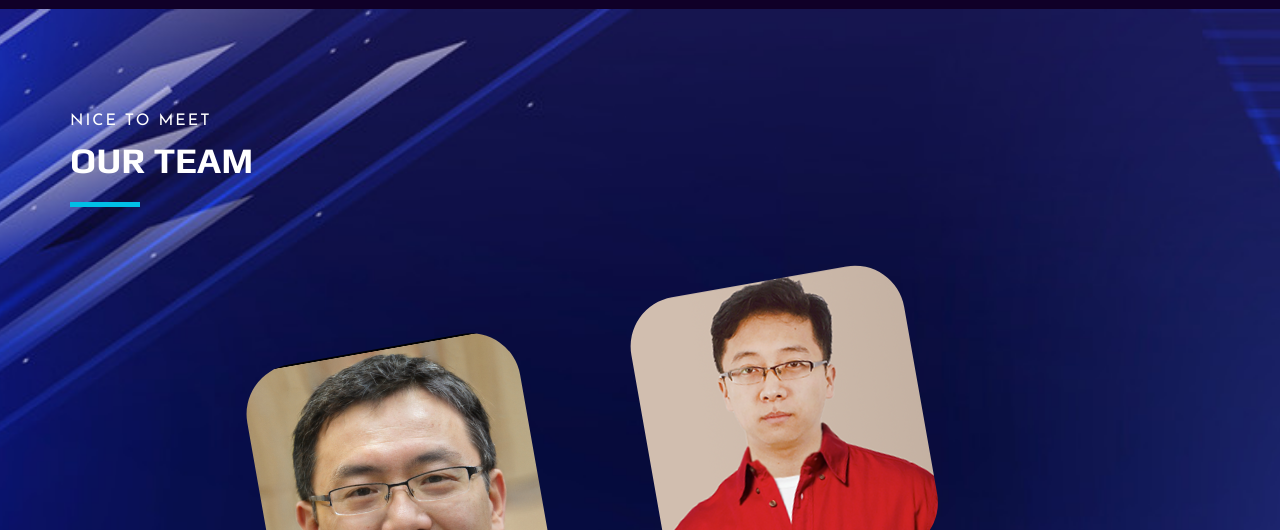
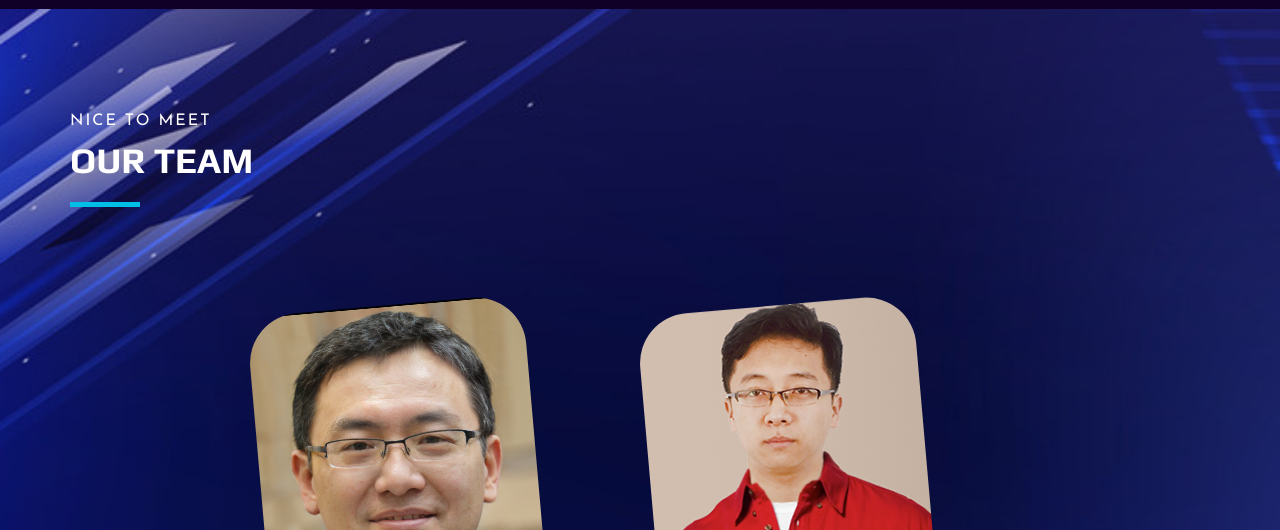
Before and after one commit to inteleopard/MiDasCode-portfolio, a PHP site: page /index.php/home in a window 1280 px wide. Shown: the part 2408-2938 px from the top of the page. Run offline with PHP 8.4, Linux system fonts and the light colour scheme; some libraries are stand-ins or nearby versions; grey boxes are pictures that could not be loaded.

Commit message:
change home image rotate

```diff
--- a/css/style.bundle.css
+++ b/css/style.bundle.css
@@ -58,10 +58,17 @@
   opacity: var(--bs-scrolltop-opacity-on);
   animation: animation-scrolltop 0.4s ease-out 1;
   display: flex;
+  color: #00c4ff;
 }
 [data-kt-scrolltop=on] .scrolltop:hover {
   transition: color 0.2s ease;
   opacity: var(--bs-scrolltop-opacity-hover);
+  color: white;
+}
+
+.scrolltop__icon{
+  font-size: 4rem !important;
+  color: white;
 }
 
 @media (max-width: 991.98px) {
--- a/css/style.css
+++ b/css/style.css
@@ -773,6 +773,7 @@
   position: relative;
   overflow: hidden;
   border-radius: 50px;
+  transform: rotate(355deg);
 }
 
 .image-area{
@@ -2317,6 +2318,8 @@
 
   .team__item {
     margin-bottom: 20px;
+    height: 450px;
+    transform: rotate(0deg);
   }
 
   .team .p-0 {
--- a/include/footer.php
+++ b/include/footer.php
@@ -22,13 +22,13 @@
                 </div>
             </div>
         </div>
-    </div>
         <!--begin::Scrolltop-->
         <div id="kt_scrolltop" class="scrolltop" data-kt-scrolltop="true">
-        <i class="fa fa-arrow-circle-o-up" style="font-size: 4rem !important;">
+            <i class="fa fa-arrow-circle-o-up scrolltop__icon">
                 <span class="path1"></span>
                 <span class="path2"></span>
             </i>
         </div>
         <!--end::Scrolltop-->
+    </div>
 </footer>
--- a/main/home.php
+++ b/main/home.php
@@ -1,9 +1,6 @@
 <?php
     $base_url = isset($base_url) ? $base_url : '';
 ?>
-<style>
-
-</style>
 <!-- Hero Section Begin -->
 <section class="hero">
     <div class="hero__slider owl-carousel">
@@ -187,8 +184,8 @@
                 </div>
             </div>
         </div>
-        <div class="row image-area">
-            <div class="col-lg-3 col-md-6 col-sm-6 p-2 offset-lg-2">
+        <div class="row">
+            <div class="col-lg-3 col-md-6 col-sm-12 p-2 offset-lg-2">
                 <div class="team__item set-bg" data-setbg="<?php echo $base_url ?>img/team/chen.png">
                     <div class="team__item__text">
                         <h4>Robert Chen</h4>
@@ -204,7 +201,7 @@
                     </div>
                 </div>
             </div>
-            <div class="col-lg-3 col-md-6 col-sm-6 p-2 offset-lg-1">
+            <div class="col-lg-3 col-md-6 col-sm-12 p-2 offset-lg-1">
                 <div class="team__item set-bg" data-setbg="<?php echo $base_url ?>img/team/ryo.png">
                     <div class="team__item__text">
                         <h4>Ryo Mukaitsubo</h4>
@@ -221,8 +218,8 @@
                 </div>
             </div>
         </div>
-        <div class="row image-area">
-            <div class="col-lg-3 col-md-6 col-sm-6 p-2">
+        <div class="row">
+            <div class="col-lg-3 col-md-6 col-sm-12 p-2">
                 <div class="team__item set-bg" data-setbg="<?php echo $base_url ?>img/team/vitaly.jpeg">
                     <div class="team__item__text">
                         <h4>Vitaly Yanovsky</h4>
@@ -238,7 +235,7 @@
                     </div>
                 </div>
             </div>
-            <div class="col-lg-3 col-md-6 col-sm-6 p-2 offset-lg-1">
+            <div class="col-lg-3 col-md-6 col-sm-12 p-2 offset-lg-1">
                 <div class="team__item set-bg" data-setbg="<?php echo $base_url ?>img/team/via.png">
                     <div class="team__item__text">
                         <h4>Viacheslav Overchenko</h4>
@@ -254,7 +251,7 @@
                     </div>
                 </div>
             </div>
-            <div class="col-lg-3 col-md-6 col-sm-6 p-2 offset-lg-1">
+            <div class="col-lg-3 col-md-6 col-sm-12 p-2 offset-lg-1">
                 <div class="team__item set-bg" data-setbg="<?php echo $base_url ?>img/team/argo.jpg">
                     <div class="team__item__text">
                         <h4>Argo Tamm</h4>
@@ -271,8 +268,8 @@
                 </div>
             </div>
         </div>
-        <div class="row image-area">
-            <div class="col-lg-3 col-md-6 col-sm-6 p-2 offset-lg-2">
+        <div class="row">
+            <div class="col-lg-3 col-md-6 col-sm-12 p-2 offset-lg-2">
                 <div class="team__item set-bg" data-setbg="<?php echo $base_url ?>img/team/vitaly.jpeg">
                     <div class="team__item__text">
                         <h4>Vitaly Yanovsky</h4>
@@ -288,7 +285,7 @@
                     </div>
                 </div>
             </div>
-            <div class="col-lg-3 col-md-6 col-sm-6 p-2 offset-lg-2">
+            <div class="col-lg-3 col-md-6 col-sm-12 p-2 offset-lg-2">
                 <div class="team__item set-bg" data-setbg="<?php echo $base_url ?>img/team/tanj.jpg">
                     <div class="team__item__text">
                         <h4>Tajnarine Ganpat</h4>
```
Lines whose indentation alone changed are shown as unchanged.
